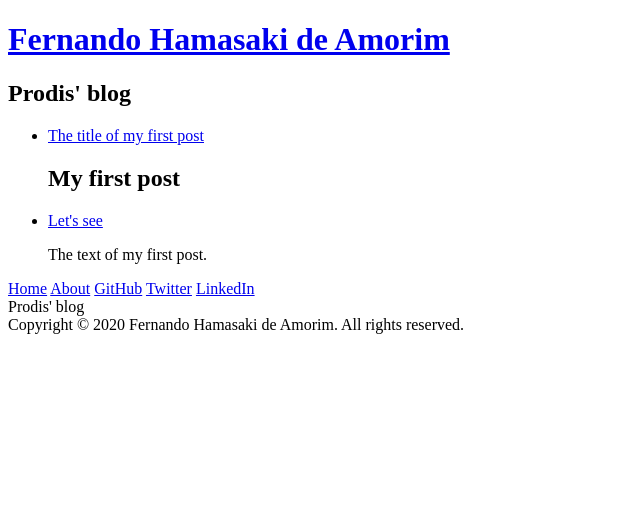
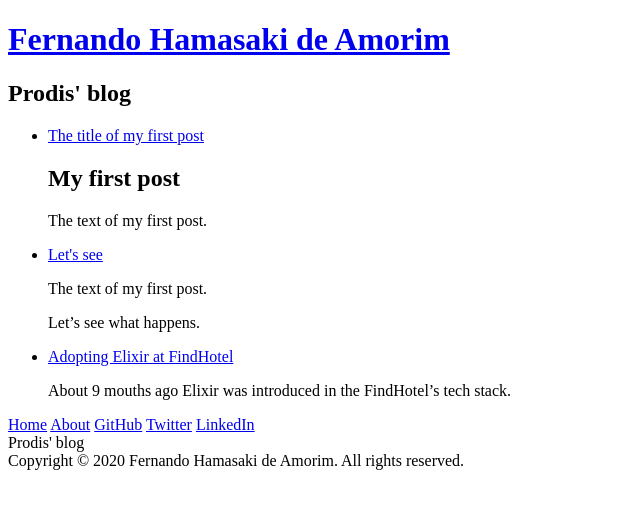
Before and after one commit to prodis/prodis.github.io, a Jekyll site: the page built from index.html, in a window 1280 px wide. Shown: the top 509 px of the page, without its empty margins (0-640 px from the left). Built offline with Jekyll 4.4.1, drawn with Linux system fonts in a browser that asks for light colours; some of the changed lines change nothing that is shown.

Commit message:
Adopting Elixir at FindHotel.

```diff
--- a/_config.yml
+++ b/_config.yml
@@ -2,5 +2,6 @@ title: Fernando Hamasaki de Amorim
 description: Prodis' blog
 lang: en-GB
 url: https://fernandohamasaki.com
+excerpt_separator: <!--more-->
 
 theme: jekyll-theme-hacker
--- /dev/null
+++ b/_posts/2020-09-01-adopting-elixir-at-findhotel.md
@@ -0,0 +1,25 @@
+---
+layout: post
+title: Adopting Elixir at FindHotel
+permalink: adopting-elixir-at-findhotel
+tags: elixir findhotel
+---
+
+About 9 mouths ago Elixir was introduced in the FindHotel's tech stack.
+
+<!--more-->
+
+> Same or higher productivity and friendliness of Ruby combined with the production-ready reliability of Erlang.
+
+The sentence above is the short answer for the question: "Why was Elixir adopted at FindHotel?"
+
+Check the post [Adopting Elixir at FindHotel](https://blog.findhotel.net/2019/11/adopting-elixir-at-findhotel/)
+in the FindHotel blog to read about the details of the adoption.
+
+Listen to the episode [EMx 095: Adopting Elixir at FindHotel with Fernando Hamasaki de Amorim](https://devchat.tv/elixir-mix/emx-095-adopting-elixir-at-findhotel-with-fernando-hamasaki-de-amorim)
+of the Elixir Mix podcast where I talked with Mark Ericksen about my strategy of introducing Elixir
+through hack-a-thons, what kinds of projects work well to start with and tips around learning and
+building a team.
+
+We discussed umbrella projects, pattern matching for data transformation, and learning about managing
+configuration in Elixir applications and much more.
```
